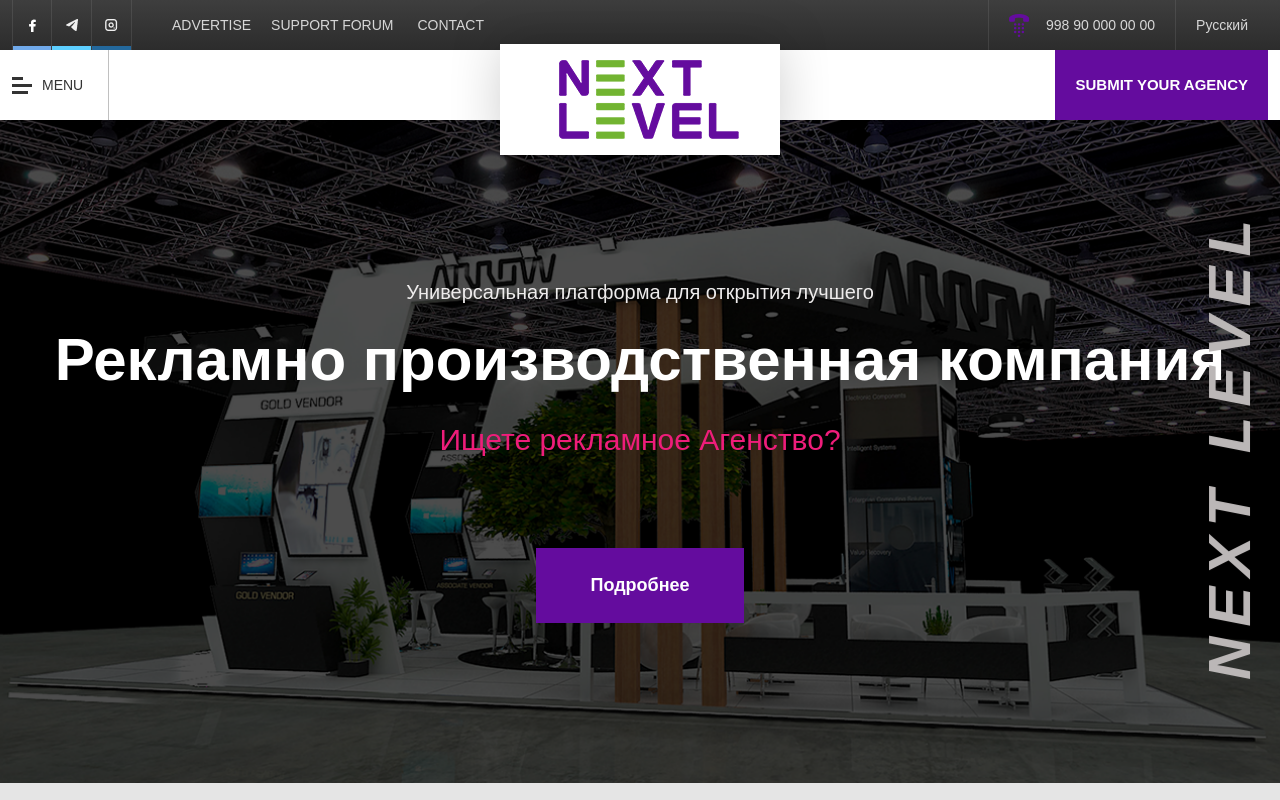
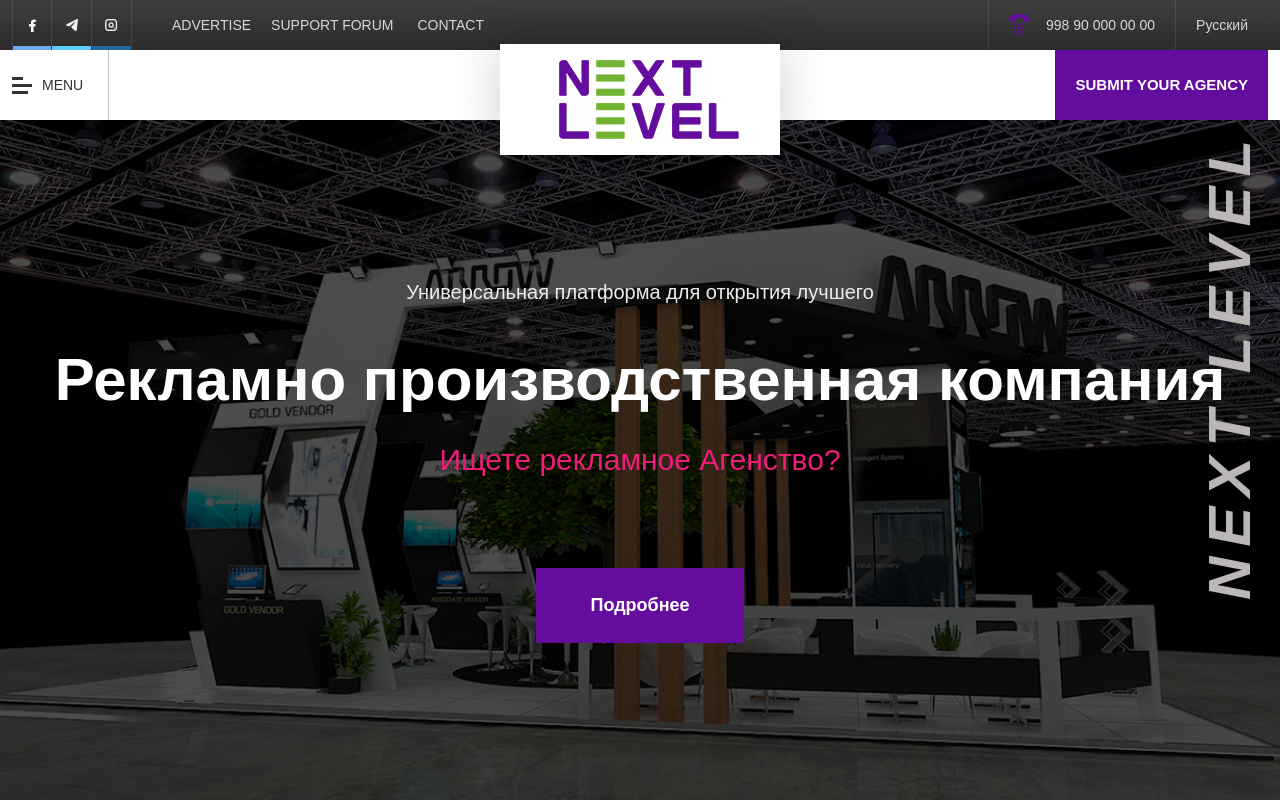
Before and after one commit to 7Davronbek/app-nextlevel-client, a React (Create React App) app: page / in a window 1280 px wide. Shown: the top 800 px of the page. Built offline with nearby package versions, Linux system fonts and the light colour scheme; a web font is replaced by a local one.

Commit message:
nextlevel-app

```diff
--- a/src/components/Header.jsx
+++ b/src/components/Header.jsx
@@ -1,6 +1,16 @@
-import React from 'react'
+import React, { useState, useEffect } from 'react'
 
 const Header = () => {
+
+  const [offsetY, setOffsetY] = useState(0)
+  const handleScroll = () => setOffsetY(window.pageYOffset)
+
+  useEffect(() => {
+    window.addEventListener("scroll", handleScroll)
+
+    return () => window.removeEventListener("scroll", handleScroll)
+  }, [])
+
   return (
     <>
       <div className="header">
@@ -17,7 +27,9 @@ const Header = () => {
         </div>
       </div>
 
-      <div className="nextLevel">NEXT LEVEL</div>
+      <div
+        style={{ transform: `translateY( ${offsetY * 0.1}px) rotate(-90deg)` }}
+        className="nextLevel">NEXT LEVEL</div>
     </>
   )
 }
--- a/src/styles/main.scss
+++ b/src/styles/main.scss
@@ -119,11 +119,13 @@ html {
             right: -185px;
             font-size: 60px;
             letter-spacing: 10px;
-            top: 50%;
+            top: 40%;
+            transition: all .2s linear;
             z-index: 1;
             font-weight: 600;
             font-style: italic;
             color: #bbb7b7;
+            user-select: none;
         }
 
         .h1 {
@@ -320,7 +322,7 @@ html {
                 font-weight: 600;
                 // width: 80%;
                 text-align: center;
-                margin: 0 auto 26px;
+                margin: 40px auto 26px;
             }
 
             h2 {
```
